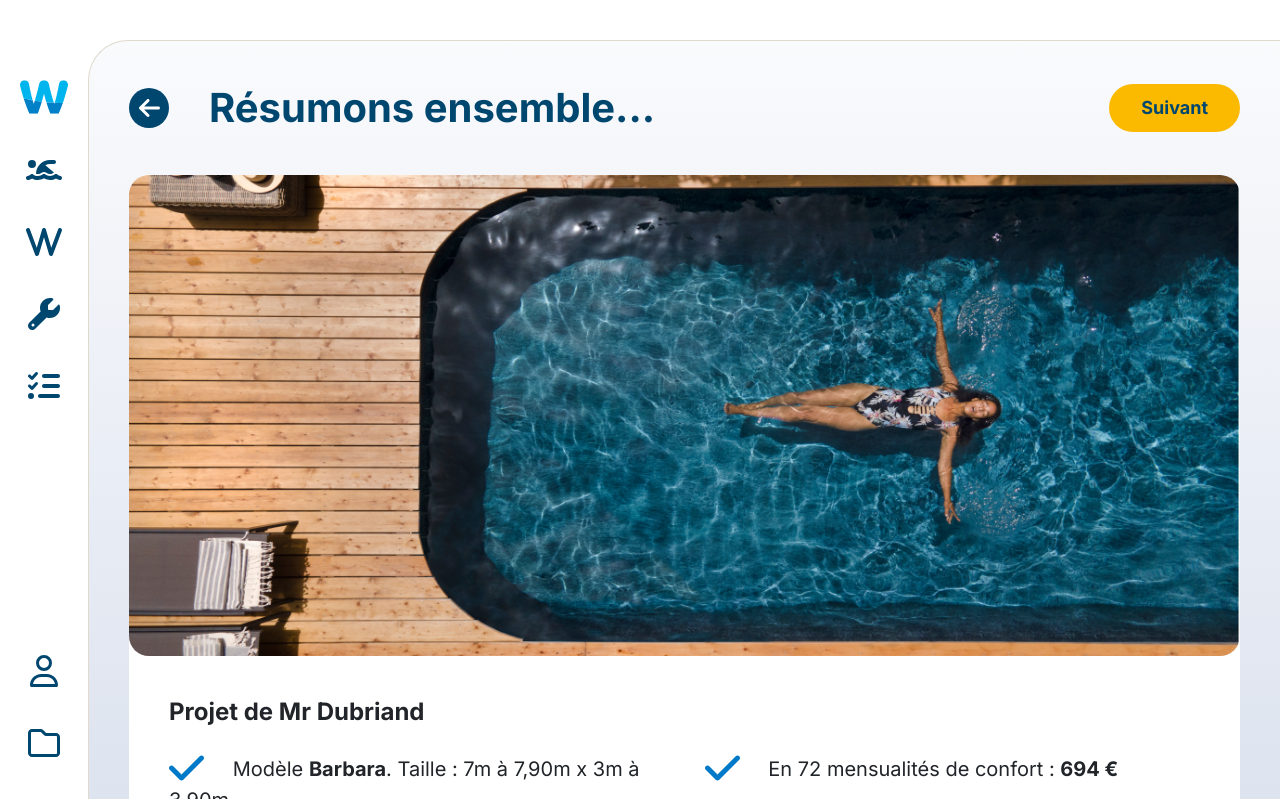
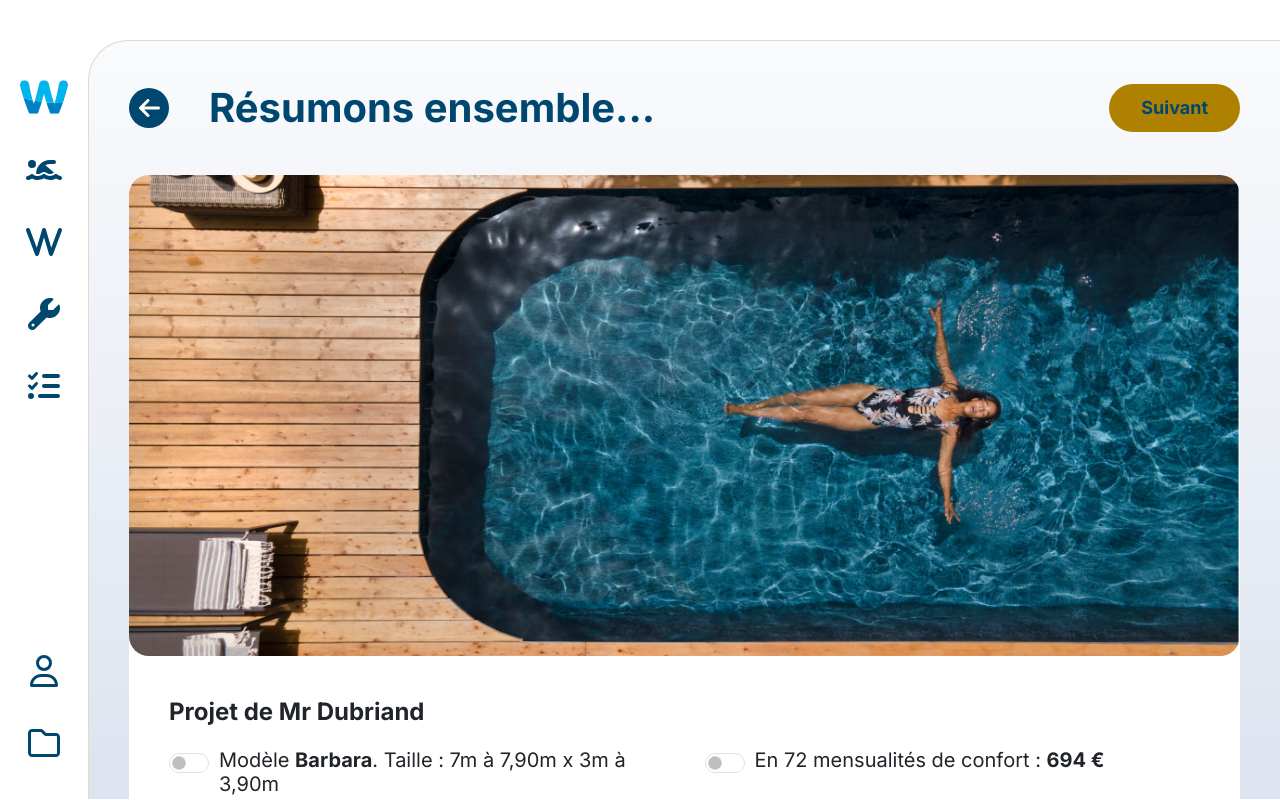
Before and after one commit to kairos666/watbook-fo-proto, a Next.js app: page /postulate-model in a window 1280 px wide. Built offline with nearby package versions, Linux system fonts and the light colour scheme.

Commit message:
PostulateModel - interactivity & props

```diff
--- a/src/app/(sample-slide-models)/postulate-model/page.tsx
+++ b/src/app/(sample-slide-models)/postulate-model/page.tsx
@@ -8,7 +8,20 @@ export const metadata:Metadata = {
 export default function PostulateSample() {
     return (
         <main>
-            <PostulateModel />
+            <PostulateModel
+                slideTitle="Résumons ensemble..."
+                slideIllu="/samples/top-view-pool.png"
+                projectTitle="Projet de Mr Dubriand"
+                checks={[
+                    <>Modèle <b>Barbara</b>. Taille : 7m à 7,90m x 3m à 3,90m</>,
+                    <>En 72 mensualités de confort : <b>694 €</b></>,
+                    <>Modèle <b>Orbis.</b> Coloris : blanc</>,
+                    <>Date du 1er plongeon <b>20 avril 2024</b></>,
+                    <>Ligne d'équipement : <b>Top</b></>,
+                    <>Date démarrage des travaux : <b>20 août 2024</b></>,
+                    <>Budget de <b>50 000 €</b></>
+                ]}
+            />
         </main>
     )
 }
--- a/src/slide-components/PostulateModel.module.scss
+++ b/src/slide-components/PostulateModel.module.scss
@@ -45,6 +45,9 @@
     &:hover, &:focus, &:active {
         background-color: lighten($accent-color, 15%);
     }
+    &:disabled {
+        background-color: darken($accent-color, 15%);
+    }
 }
 
 .posm-Content {
--- a/src/slide-components/PostulateModel.tsx
+++ b/src/slide-components/PostulateModel.tsx
@@ -1,33 +1,55 @@
 'use client'
 
 import { FontAwesomeIcon } from '@fortawesome/react-fontawesome';
+import { useRef, useState } from 'react';
+import Form from 'react-bootstrap/Form';
 import styles from "./PostulateModel.module.scss";
 
-type PostulateModelProps = {}
+type PostulateModelProps = {
+    slideTitle: string
+    slideIllu: string
+    projectTitle: string
+    checks: React.ReactNode[]
+    customNextLabel?: string
+    nextCb?: Function
+}
 
-export default function PostulateModel({}:PostulateModelProps) {
+export default function PostulateModel({ slideTitle, slideIllu, projectTitle, checks, customNextLabel, nextCb }:PostulateModelProps) {
+    const formRef = useRef(null);
+    const [isFormValid, setIsFormValid] = useState(false);
+    const handleChange = () => {
+        if(formRef === null) return;
+
+        setIsFormValid(((formRef as any).current as HTMLFormElement).checkValidity());
+    }
+    const handleSubmit = (evt:any) => {
+        evt.preventDefault();
+        if(nextCb) {
+            nextCb();
+        } else {
+            alert("slide suivant - bouchonné");
+        }
+    }
+
     return (
+        <Form ref={ formRef } onSubmit={ handleSubmit }>
             <article className={ styles["posm-SlideWrapper"] }>
                 <header className={ styles["posm-Header"] }>
                     <button className={ styles["posm-Header-BackBtn"] } onClick={ () => { history.back() } }><FontAwesomeIcon color="#ffffff" icon="arrow-left" size="xl" /></button>
-                <h1 className={ styles["posm-Header-Title"] }>Résumons ensemble...</h1>
-                <button className={ styles["posm-Header-NextBtn"] } onClick={ () => { alert("bouchonné") } }>Suivant</button>
+                    <h1 className={ styles["posm-Header-Title"] }>{ slideTitle }</h1>
+                    <button type="submit" disabled={ !isFormValid } className={ styles["posm-Header-NextBtn"] }>{ (customNextLabel) ? customNextLabel : 'Suivant' }</button>
                 </header>
                 <figure className={ styles["posm-Content"] }>
-                <img className={ styles["posm-Content-SlideIllustration"] } alt="slide main illustration" src="/samples/top-view-pool.png" />
+                    <img className={ styles["posm-Content-SlideIllustration"] } alt="slide main illustration" src={ slideIllu } />
                     <figcaption className={ styles["posm-Content-DataContainer"] }>
-                    <h2 className={ styles["posm-Content-SubTitle"] }>Projet de Mr Dubriand</h2>
+                        <h2 className={ styles["posm-Content-SubTitle"] }>{ projectTitle }</h2>
+
                             <ul className={ styles["posm-Content-CheckList"] }>
-                        <li><FontAwesomeIcon color="#007AC8" icon="check" size="2xl" />Modèle <b>Barbara</b>. Taille : 7m à 7,90m x 3m à 3,90m</li>
-                        <li><FontAwesomeIcon color="#007AC8" icon="check" size="2xl" />En 72 mensualités de confort : <b>694 €</b></li>
-                        <li><FontAwesomeIcon color="#007AC8" icon="check" size="2xl" />Modèle <b>Orbis.</b> Coloris : blanc</li>
-                        <li><FontAwesomeIcon color="#007AC8" icon="check" size="2xl" />Date du 1er plongeon <b>20 avril 2024</b></li>
-                        <li><FontAwesomeIcon color="#007AC8" icon="check" size="2xl" />Ligne d'équipement : <b>Top</b></li>
-                        <li><FontAwesomeIcon color="#007AC8" icon="check" size="2xl" />Date démarrage des travaux : <b>20 août 2024</b></li>
-                        <li><FontAwesomeIcon color="#007AC8" icon="check" size="2xl" />Budget de <b>50 000 €</b></li>
+                                { checks.map((check, index) => <li key={ index }><Form.Check type="switch" id={ `check-${ index }` } label={ check } required onChange={ handleChange }/></li>) }
                             </ul>
                     </figcaption>
                 </figure>
             </article>
+        </Form>
     );
 }
```
Lines whose indentation alone changed are shown as unchanged.
